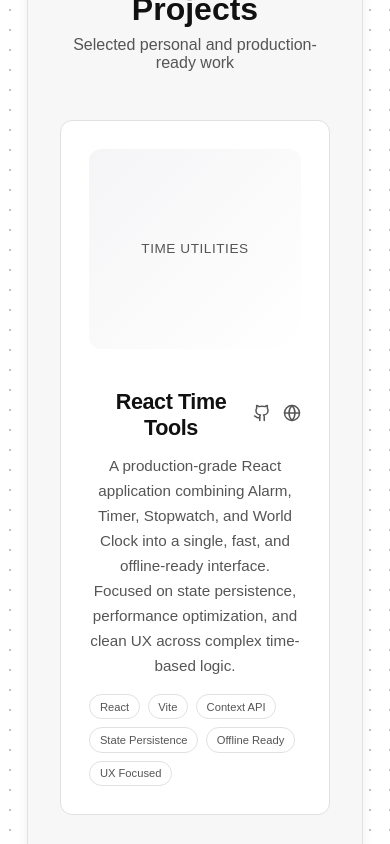
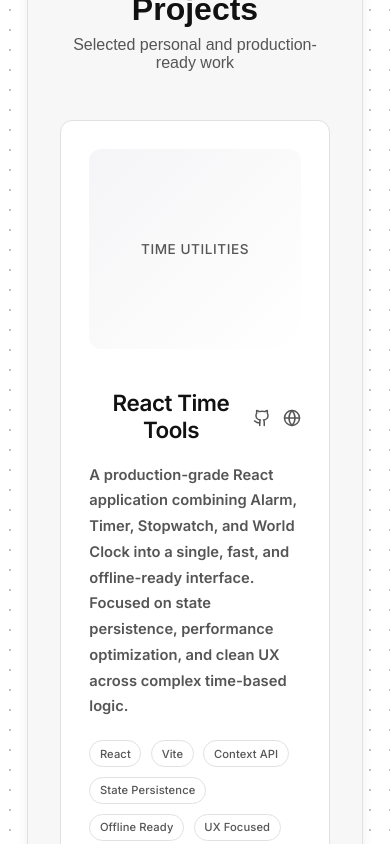
Before and after one commit to sushantshinde7/sushant-portfolio, a React (Vite) app: page / in a window 390 px wide. Shown: the part 2300-3144 px from the top of the page. Built offline with nearby package versions, Linux system fonts and the light colour scheme.

Commit message:
font-family: var(--font-ui);

```diff
--- a/src/styles/ProjectCard.css
+++ b/src/styles/ProjectCard.css
@@ -11,7 +11,7 @@
   background: var(--card-bg);
   border: 1px solid var(--border);
   border-radius: 12px;
-
+  font-family: var(--font-ui);
   transition: transform 0.25s ease, box-shadow 0.25s ease;
 }
 
@@ -64,9 +64,10 @@
 }
 
 .project-title {
-  font-size: 1.35rem;
+  font-size: 1.4rem;
   font-weight: 600;
   letter-spacing: -0.02em;
+  margin-bottom: 0.5rem;
 }
 
 .project-actions {
@@ -86,16 +87,23 @@
 
 .project-description {
   font-size: 0.95rem;
+  font-weight: 600;
   line-height: 1.65;
   color: var(--text-muted);
-  margin-bottom: 1rem;
+  margin-bottom: 1.25rem;
+  opacity: 0.92;
+  max-width: 58ch;
+  text-align: left;
+  animation: cardFade 0.5s ease-out both;
 }
 
 /* Tech tags */
 .project-tags {
   display: flex;
   flex-wrap: wrap;
-  gap: 0.5rem;
+  margin-top: auto;
+  padding-top: 0.75rem;
+  gap: 0.6rem;
 
   list-style: none;
   padding: 0;
@@ -104,6 +112,8 @@
 
 .project-tags li {
   font-size: 0.7rem;
+  font-weight: 500;
+  letter-spacing: 0.01em;
   padding: 0.35rem 0.6rem;
 
   border: 1px solid var(--border);
@@ -124,3 +134,40 @@
     min-height: 200px;
   }
 }
+@media (max-width: 1024px) {
+  .project-description {
+    font-size: 0.94rem;
+    line-height: 1.7;
+    max-width: 60ch;
+  }
+}
+@media (max-width: 640px) {
+  .project-description {
+    font-size: 0.92rem;
+    line-height: 1.75;
+    max-width: 100%;
+  }
+}
+
+
+
+@keyframes fadeUp {
+  from {
+    opacity: 0;
+    transform: translateY(4px);
+  }
+  to {
+    opacity: 1;
+    transform: translateY(0);
+  }
+}
+@keyframes cardFade {
+  from {
+    opacity: 0;
+    transform: translateY(6px);
+  }
+  to {
+    opacity: 1;
+    transform: translateY(0);
+  }
+}
--- a/src/styles/global.css
+++ b/src/styles/global.css
@@ -1,3 +1,5 @@
+@import url("https://fonts.googleapis.com/css2?family=Inter:wght@400;500;600&display=swap");
+
 /* =========================
    RESET
 ========================= */
@@ -43,6 +45,9 @@ html {
 
   /* Effects */
   --shadow: 0 4px 12px rgba(0, 0, 0, 0.06);
+
+  /* Fonts */
+  --font-ui: "Inter", system-ui, -apple-system, BlinkMacSystemFont, sans-serif;
 }
 
 /* -------- DARK MODE -------- */
```
